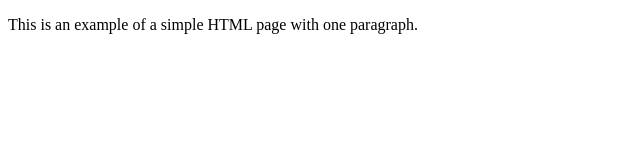
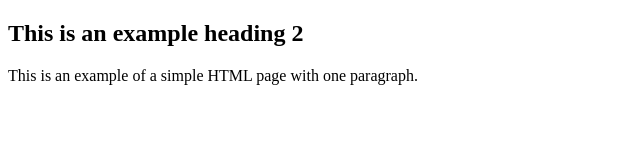
Before and after one commit to thezainuddin/test-repo, a plain HTML site: page index.html in a window 1280 px wide. Shown: the whole page, without its empty margins (0-640 px from the left). Drawn offline with Linux system fonts and the light colour scheme.

Commit message:
Heading 2 added.

```diff
--- a/index.html
+++ b/index.html
@@ -4,6 +4,7 @@
         <title>Example</title>
     </head>
     <body>
+         <h2>This is an example heading 2 </h2>
         <p>This is an example of a simple HTML page with one paragraph.</p>
     </body>
 </html>
```
